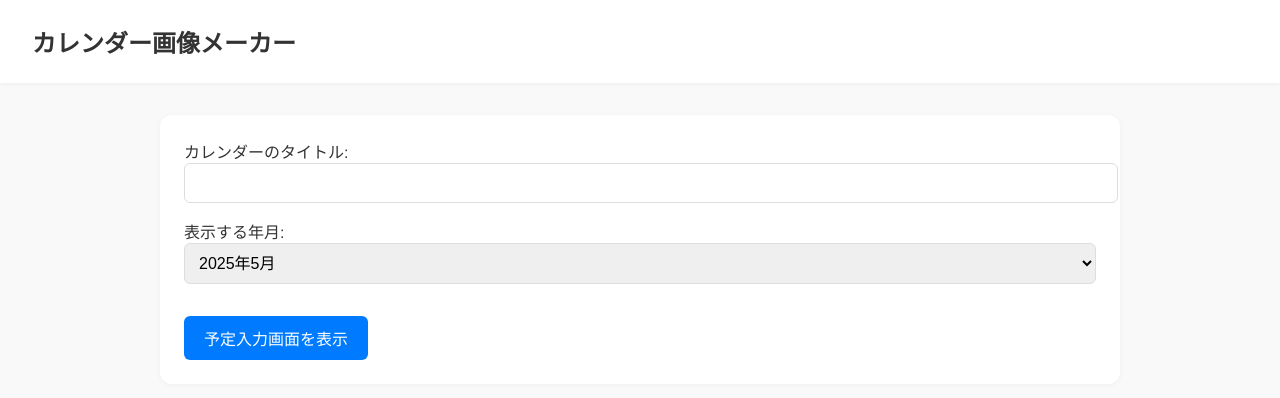
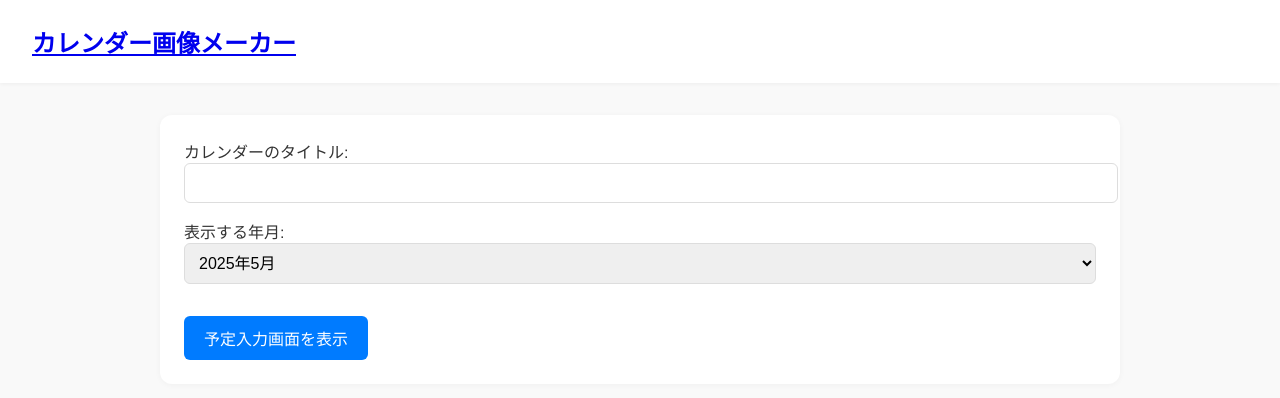
Before and after one commit to Puchanko/karender-app, a plain HTML site: page index.html in a window 1280 px wide. Drawn offline with Linux system fonts and the light colour scheme.

Commit message:
update top logo linked

```diff
--- a/index.html
+++ b/index.html
@@ -10,7 +10,7 @@
 
 <body>
     <header>
-        <h1>カレンダー画像メーカー</h1>
+        <h1><a href="https://puchanko.github.io/karender-app/">カレンダー画像メーカー</a></h1>
     </header>
     <main>
         <form id="setup-form">
```
